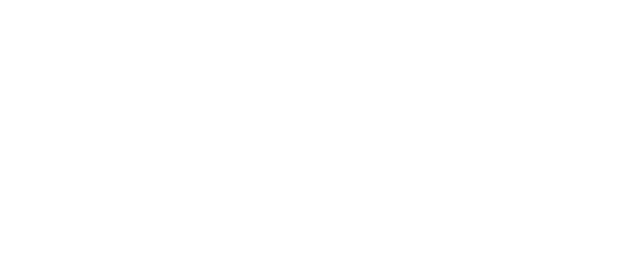
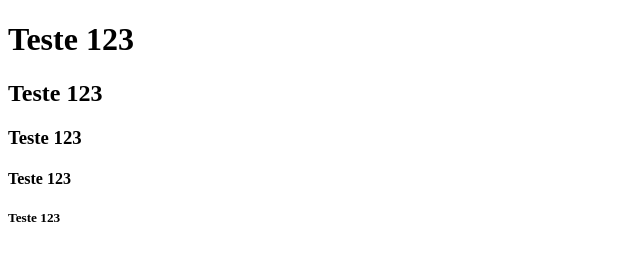
Before and after one commit to Ma25th/Projeto_Git_HelloWorld, a plain HTML site: page index.html in a window 1280 px wide. Shown: the whole page, without its empty margins (0-640 px from the left). Drawn offline with Linux system fonts and the light colour scheme.

Commit message:
Alterando o Index

```diff
--- a/index.html
+++ b/index.html
@@ -6,6 +6,10 @@
     <title>Document</title>
 </head>
 <body>
-
+    <h1>Teste 123</h1>
+    <h2>Teste 123</h2>
+    <h3>Teste 123</h3>
+    <h4>Teste 123</h4>
+    <h5>Teste 123</h5>
 </body>
 </html>
```
